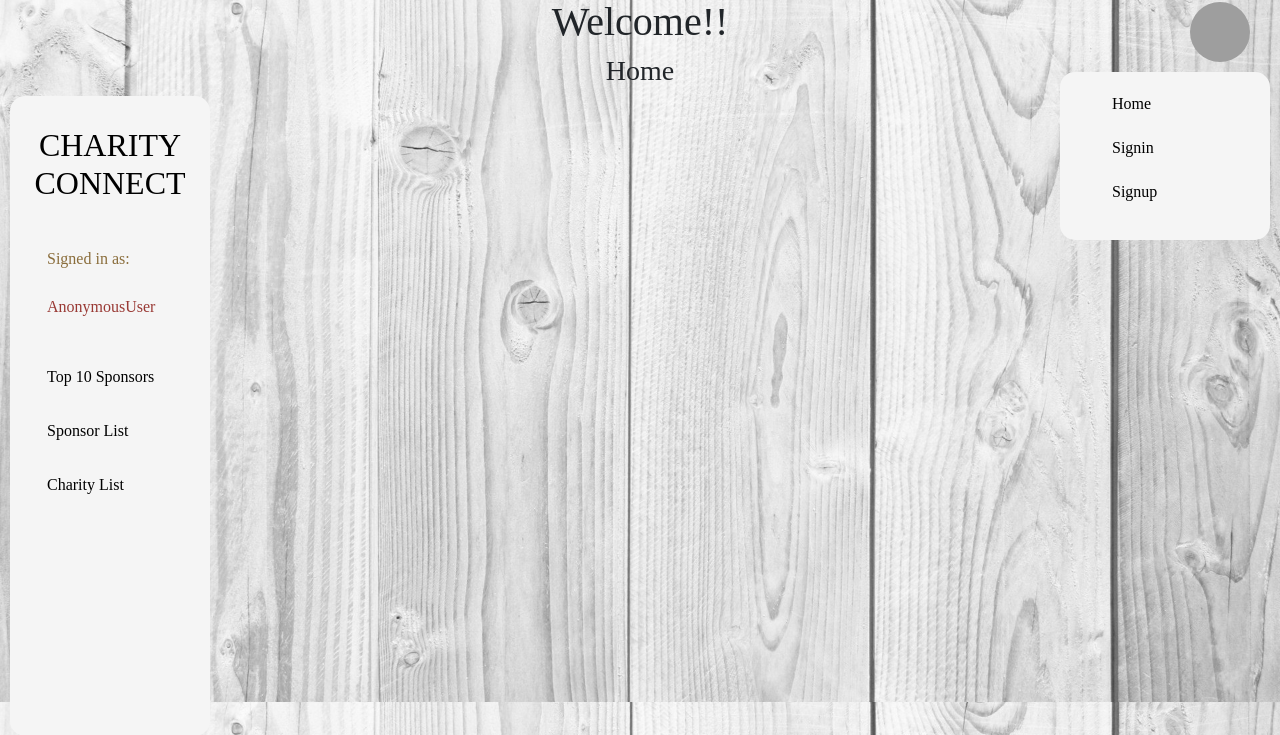
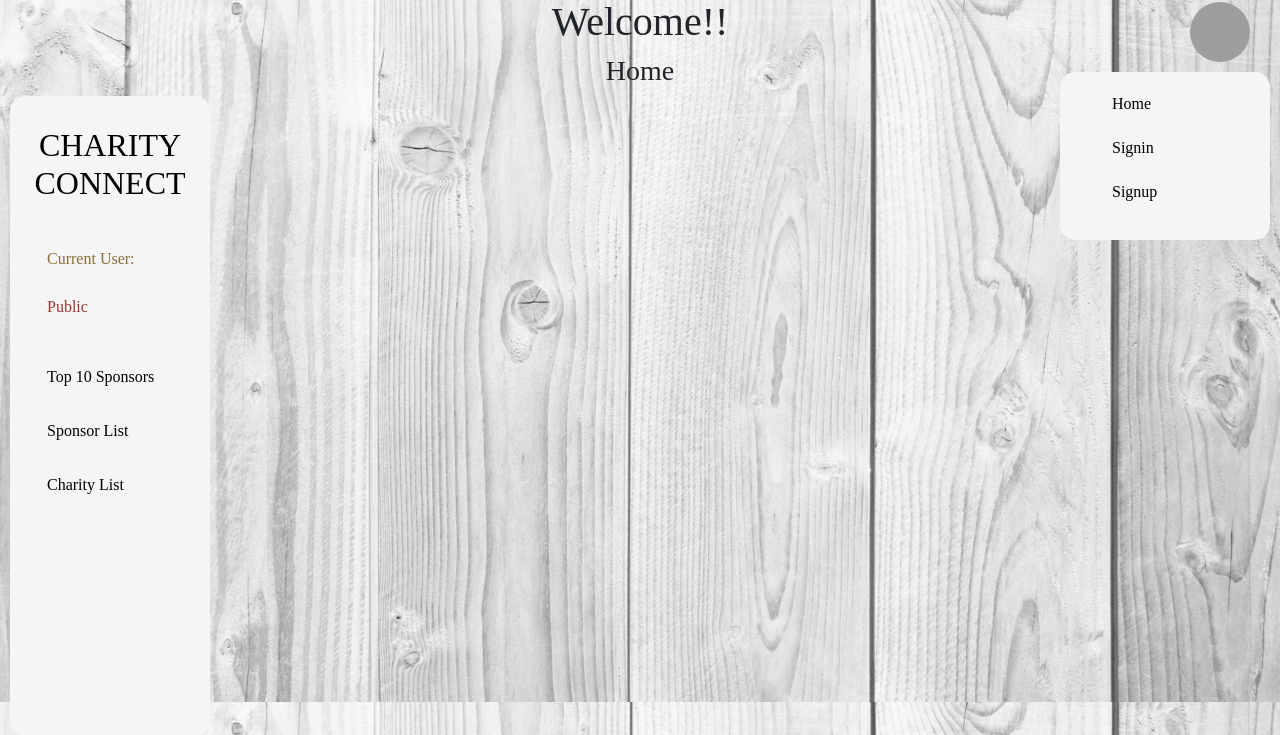
Before and after one commit to zyzdetective/CapstoneProject, a Django app: page / in a window 1280 px wide. Shown: the part 18-753 px from the top of the page. Run offline with Django 3.2, Linux system fonts and the light colour scheme; data comes from the database, SQL or seed files in the repository; some libraries are stand-ins or nearby versions; grey boxes are pictures that could not be loaded.

Commit message:
show current user

```diff
--- a/templates/base/base.html
+++ b/templates/base/base.html
@@ -23,11 +23,11 @@
     <div class="sidebar">
         <h2><a href="{% url 'home' %}" style="color: black; text-decoration: black; font-family: 'American Typewriter'">Charity Connect</a></h2>
         <ul>
-            <li style="font-size: medium"><user>Signed in as: </user><br/>
+            <li style="font-size: medium"><user>Current User: </user><br/>
                 {% if signin_status %}
                 <a href="{% url 'details' current_user %}"><p>{{ current_user }}</p></a>
                 {% else %}
-                <a href="{% url 'signin' %}"><p>{{ current_user }}</p></a>
+                <a href="{% url 'signin' %}"><p>Public</p></a>
                 {% endif %}
             </li>
             <li><a href="{% url 'top_sponsors' %}">Top 10 Sponsors</a></li>
```
